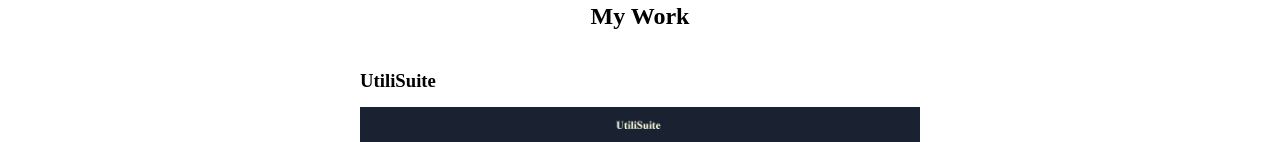
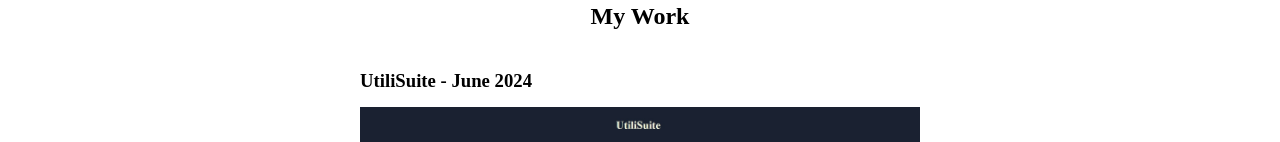
Before and after one commit to jcogs94/portfolio, a React (Create React App) app: page / in a window 1280 px wide. Shown: the part 726-868 px from the top of the page. Built offline with nearby package versions, Linux system fonts and the light colour scheme.

Commit message:
dates added to projects

```diff
--- a/src/components/Main/MyWork/ProjectCard/ProjectCard.jsx
+++ b/src/components/Main/MyWork/ProjectCard/ProjectCard.jsx
@@ -1,9 +1,9 @@
 import './ProjectCard.css'
 
-const ProjectCard = ({ img, name, description, liveLink, githubLink }) => {
+const ProjectCard = ({ img, name, date, description, liveLink, githubLink }) => {
     return <>
         <div className="project-card">
-            <h3>{name}</h3>
+            <h3>{name} - {date}</h3>
             <img src={img} alt={name} />
             <p><em>{description}</em></p>
             <div className='project-card-link-container'>
--- a/src/components/Main/MyWork/projectsData.js
+++ b/src/components/Main/MyWork/projectsData.js
@@ -8,6 +8,7 @@
     {
         img: utiliSuite,
         name: "UtiliSuite",
+        date: "June 2024",
         description: "A suite of utility tools all in one application, using a Spring Boot back end and React front end.",
         liveLink: "http://projects.joncogswell.com:8086/",
         githubLink: "https://github.com/jcogs94/utiliSuite.git"
@@ -15,6 +16,7 @@
     {
         img: instrumentManagement,
         name: "Instrument Rental Management",
+        date: "June 2024",
         description: "An organization and management tool for tracking instrument rentals. I worked as the Lead Front-End Developer for this team project.",
         liveLink: "http://projects.joncogswell.com:8084/",
         githubLink: "https://github.com/jcogs94/unit4-front-end.git"
@@ -22,6 +24,7 @@
     {
         img: todo,
         name: "ToDo or Not ToDo",
+        date: "May 2024",
         description: "A full stack MERN application for managing ToDo tasks. For this group project I worked as the Front-End Manager and Lead Developer.",
         liveLink: "http://projects.joncogswell.com:8081/",
         githubLink: "https://github.com/jcogs94/todo-or-not-todo-frontend.git"
@@ -29,6 +32,7 @@
     {
         img: cruddyCash,
         name: "CRUDdy Cash",
+        date: "May 2024",
         description: "Personal budgeting application with full CRUD capabilities, utilizing user authentication and mobile-focused development.",
         liveLink: "http://projects.joncogswell.com:8085/",
         githubLink: "https://github.com/jcogs94/cruddy-cash.git"
@@ -36,6 +40,7 @@
     {
         img: qwixx,
         name: "Qwixx",
+        date: "April 2024",
         description: "Based on the dice game produced by GameWright, this app allows users to play the game without pen and paper.",
         liveLink: "https://qwixx.joncogswell.com/",
         githubLink: "https://github.com/jcogs94/qwixx.git"
```
